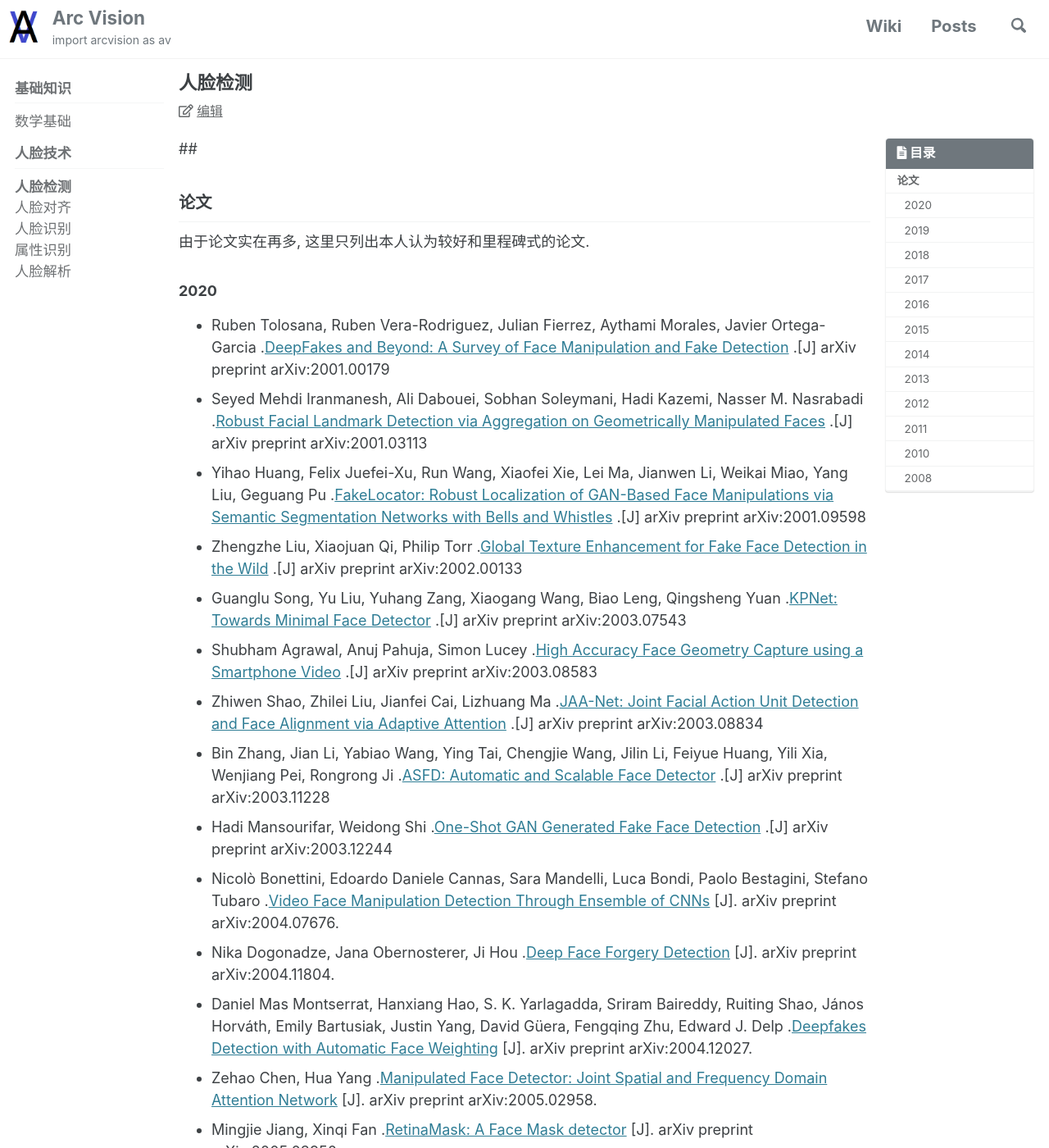
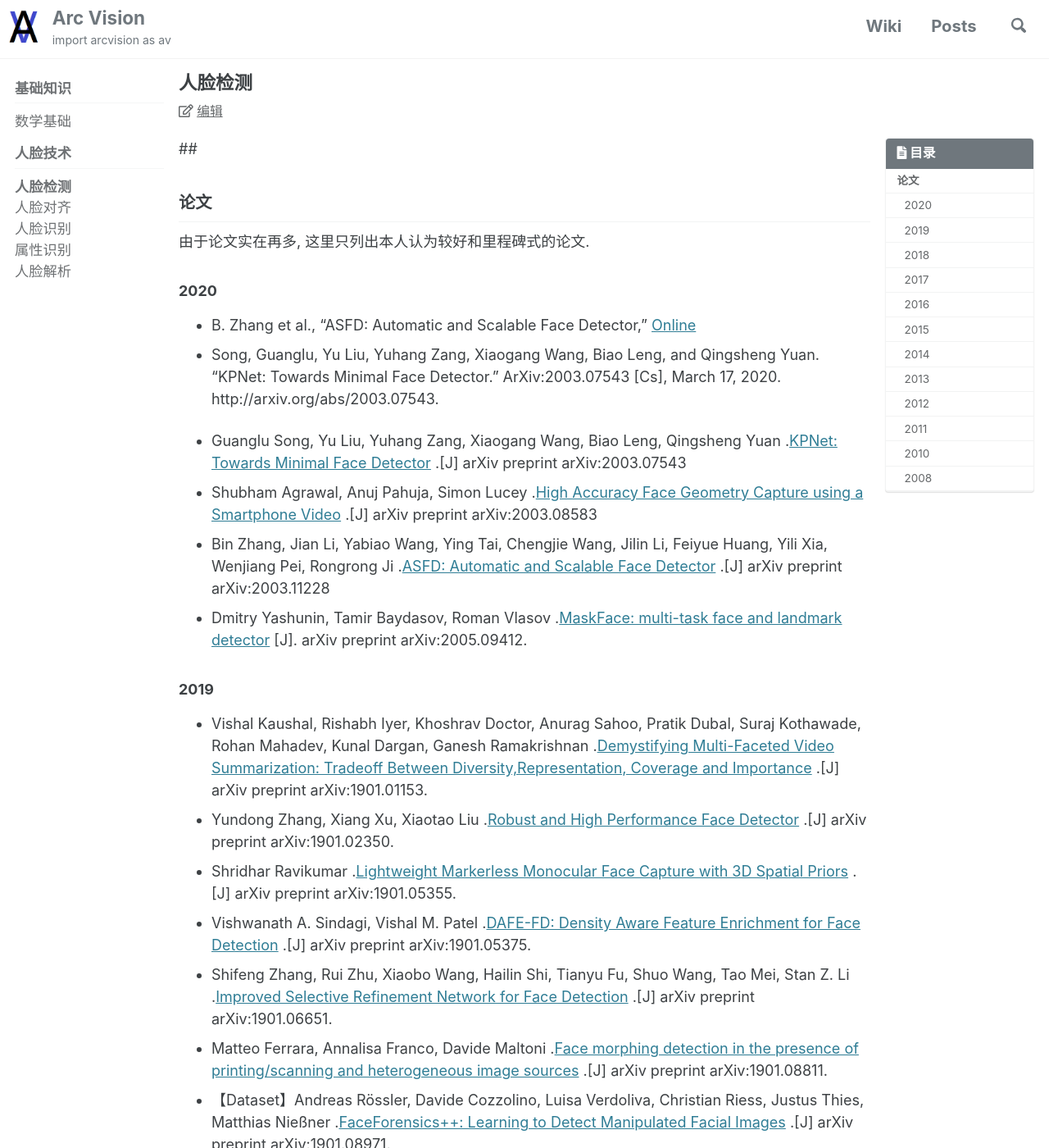
Before and after one commit to ArcVision/ArcVision.github.io, a Jekyll site: the page built from _wiki/11-face-detection.md, in a window 1280 px wide and 1400 px high. Shown: the whole window at 82% size. Built offline with Jekyll 4.4.1, drawn with Linux system fonts in a browser that asks for light colours; cached includes are drawn as plain includes; comment, search, counter and statistics services are not loaded; some of the changed text lies outside the part shown.

Commit message:
Update 11-face-detection.md

```diff
--- a/_wiki/11-face-detection.md
+++ b/_wiki/11-face-detection.md
@@ -14,23 +14,14 @@ toc: true
 由于论文实在再多, 这里只列出本人认为较好和里程碑式的论文.
 
 ### 2020
-- Ruben Tolosana, Ruben Vera-Rodriguez, Julian Fierrez, Aythami Morales, Javier Ortega-Garcia .[DeepFakes and Beyond: A Survey of Face Manipulation and Fake Detection](https://arxiv.org/pdf/2001.00179) .[J] arXiv preprint arXiv:2001.00179
-- Seyed Mehdi Iranmanesh, Ali Dabouei, Sobhan Soleymani, Hadi Kazemi, Nasser M. Nasrabadi .[Robust Facial Landmark Detection via Aggregation on Geometrically Manipulated Faces](https://arxiv.org/pdf/2001.03113) .[J] arXiv preprint arXiv:2001.03113
-- Yihao Huang, Felix Juefei-Xu, Run Wang, Xiaofei Xie, Lei Ma, Jianwen Li, Weikai Miao, Yang Liu, Geguang Pu .[FakeLocator: Robust Localization of GAN-Based Face Manipulations via Semantic Segmentation Networks with Bells and Whistles](https://arxiv.org/pdf/2001.09598) .[J] arXiv preprint arXiv:2001.09598
-- Zhengzhe Liu, Xiaojuan Qi, Philip Torr .[Global Texture Enhancement for Fake Face Detection in the Wild](https://arxiv.org/pdf/2002.00133) .[J] arXiv preprint arXiv:2002.00133
+
+- B. Zhang et al., “ASFD: Automatic and Scalable Face Detector,” [Online](http://arxiv.org/abs/2003.11228)
+- Song, Guanglu, Yu Liu, Yuhang Zang, Xiaogang Wang, Biao Leng, and Qingsheng Yuan. “KPNet: Towards Minimal Face Detector.” ArXiv:2003.07543 [Cs], March 17, 2020. http://arxiv.org/abs/2003.07543.
+
 - Guanglu Song, Yu Liu, Yuhang Zang, Xiaogang Wang, Biao Leng, Qingsheng Yuan .[KPNet: Towards Minimal Face Detector](https://arxiv.org/pdf/2003.07543) .[J] arXiv preprint arXiv:2003.07543
 - Shubham Agrawal, Anuj Pahuja, Simon Lucey .[High Accuracy Face Geometry Capture using a Smartphone Video](https://arxiv.org/pdf/2003.08583) .[J] arXiv preprint arXiv:2003.08583
-- Zhiwen Shao, Zhilei Liu, Jianfei Cai, Lizhuang Ma .[JAA-Net: Joint Facial Action Unit Detection and Face Alignment via Adaptive Attention](https://arxiv.org/pdf/2003.08834) .[J] arXiv preprint arXiv:2003.08834
 - Bin Zhang, Jian Li, Yabiao Wang, Ying Tai, Chengjie Wang, Jilin Li, Feiyue Huang, Yili Xia, Wenjiang Pei, Rongrong Ji .[ASFD: Automatic and Scalable Face Detector](https://arxiv.org/pdf/2003.11228) .[J] arXiv preprint arXiv:2003.11228
-- Hadi Mansourifar, Weidong Shi .[One-Shot GAN Generated Fake Face Detection](https://arxiv.org/pdf/2003.12244) .[J] arXiv preprint arXiv:2003.12244
-- Nicolò Bonettini, Edoardo Daniele Cannas, Sara Mandelli, Luca Bondi, Paolo Bestagini, Stefano Tubaro .[Video Face Manipulation Detection Through Ensemble of CNNs](https://arxiv.org/pdf/2004.07676) [J]. arXiv preprint arXiv:2004.07676.
-- Nika Dogonadze, Jana Obernosterer, Ji Hou .[Deep Face Forgery Detection](https://arxiv.org/pdf/2004.11804) [J]. arXiv preprint arXiv:2004.11804.
-- Daniel Mas Montserrat, Hanxiang Hao, S. K. Yarlagadda, Sriram Baireddy, Ruiting Shao, János Horváth, Emily Bartusiak, Justin Yang, David Güera, Fengqing Zhu, Edward J. Delp .[Deepfakes Detection with Automatic Face Weighting](https://arxiv.org/pdf/2004.12027) [J]. arXiv preprint arXiv:2004.12027.
-- Zehao Chen, Hua Yang .[Manipulated Face Detector: Joint Spatial and Frequency Domain Attention Network](https://arxiv.org/pdf/2005.02958) [J]. arXiv preprint arXiv:2005.02958.
-- Mingjie Jiang, Xinqi Fan .[RetinaMask: A Face Mask detector](https://arxiv.org/pdf/2005.03950) [J]. arXiv preprint arXiv:2005.03950.
-- Zhiqing Guo, Gaobo Yang, Jiyou Chen, Xingming Sun .[Fake Face Detection via Adaptive Residuals Extraction Network](https://arxiv.org/pdf/2005.04945) [J]. arXiv preprint arXiv:2005.04945.
 - Dmitry Yashunin, Tamir Baydasov, Roman Vlasov .[MaskFace: multi-task face and landmark detector](https://arxiv.org/pdf/2005.09412) [J]. arXiv preprint arXiv:2005.09412.
-- Gereon Fox, Wentao Liu, Hyeongwoo Kim, Hans-Peter Seidel, Mohamed Elgharib, Christian Theobalt .[VideoForensicsHQ: Detecting High-quality Manipulated Face Videos](https://arxiv.org/pdf/2005.10360) [J]. arXiv preprint arXiv:2005.10360.
 
 ### 2019
 - Vishal Kaushal, Rishabh Iyer, Khoshrav Doctor, Anurag Sahoo, Pratik Dubal, Suraj Kothawade, Rohan Mahadev, Kunal Dargan, Ganesh Ramakrishnan .[Demystifying Multi-Faceted Video Summarization: Tradeoff Between Diversity,Representation, Coverage and Importance](https://arxiv.org/pdf/1901.01153) .[J] arXiv preprint arXiv:1901.01153.
```
